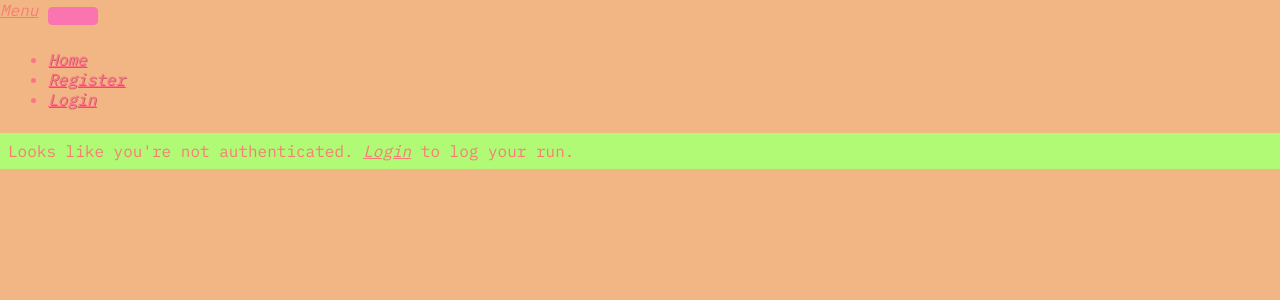
After one commit to raphaelavergud/django_blog, a Django app: page /add_run/ in a window 1280 px wide. The commit adds this page. Shown: the top 300 px of the page. Run offline with Django 3.2, Linux system fonts and the light colour scheme; some libraries are stand-ins or nearby versions.

Commit message:
added a new page to log runs & author id

```diff
--- a/django_blog/blog/forms.py
+++ b/django_blog/blog/forms.py
@@ -1,10 +1,11 @@
 from hashlib import sha256
 from django import forms
+from django.http import request
 
 # from django.contrib.auth import get_user_model
 # from django.contrib.auth.forms import UserCreationForm
 
-from .models import Blog, NewUser
+from .models import Blog, NewUser, Run
 
 
 # Create your forms here.
@@ -27,15 +28,39 @@ class NewUserForm(forms.ModelForm):
 
 
 class NewPostForm(forms.ModelForm):
+
     class Meta:
         model = Blog
         fields = ["title", "body"]
 
+    def __init__(self, *args, **kwargs):
+        self.logged_in_user = kwargs.pop("logged_in_user", None)
+        super(NewPostForm, self).__init__(*args, **kwargs)
+
     def save(self, commit=True):
-        post = super(NewPostForm, self).save()
+        post = super(NewPostForm, self).save(commit=False)
+        post.author_id = self.logged_in_user.id
         if commit:
             post.save()
         return post
+
+
+class NewRunForm(forms.ModelForm):
+
+    class Meta:
+        model = Run
+        fields = ["title", "distance", "body"]
+
+    def __init__(self, *args, **kwargs):
+        self.logged_in_user = kwargs.pop("logged_in_user", None)
+        super(NewRunForm, self).__init__(*args, **kwargs)
+
+    def save(self, commit=True):
+        run = super(NewRunForm, self).save(commit=False)
+        run.author_id = self.logged_in_user.id
+        if commit:
+            run.save()
+        return run
 
 
 # class NewUserForm(UserCreationForm):
--- a/django_blog/blog/models.py
+++ b/django_blog/blog/models.py
@@ -12,6 +12,12 @@ class Blog(models.Model):
     title = models.CharField(max_length=200)
     body = models.TextField()
     date = models.DateTimeField(auto_now=True)
+    author = models.ForeignKey(
+        "NewUser",
+        on_delete=models.SET_DEFAULT,
+        default=None,
+        to_field="id"
+    )
 
     def __str__(self):
         return self.title
@@ -21,6 +27,12 @@ class Run(models.Model):
     body = models.TextField()
     distance = models.IntegerField()
     date = models.DateTimeField(auto_now=True)
+    author = models.ForeignKey(
+        "NewUser",
+        on_delete=models.SET_DEFAULT,
+        default=None,
+        to_field="id"
+    )
 
     def __str__(self):
         return self.title
--- /dev/null
+++ b/django_blog/blog/templates/blog/add_run.html
@@ -0,0 +1,29 @@
+{% extends "blog/structure.html" %}
+
+{% block pagetitle %}Log a Run{% endblock %}
+{% block content %}
+
+    {% if user.is_authenticated %}
+
+        <h1>log run:</h1>
+
+        {% load crispy_forms_tags %}
+
+        <!--log your run-->
+        <p>Hi {{user.username}}. Want to log your run?</p>
+        <div class="container py-5">
+            <form method="POST">
+                {% csrf_token %}
+                {{ addrun_form|crispy }}
+                <button class="btn btn-primary" type="submit">Submit</button>
+            </form>
+        </div>
+
+    {% else %}
+
+        <p class="text-center">Looks like you're not authenticated. <a href="/login">Login</a> to log your run.</p>
+
+    {% endif %}
+
+
+{% endblock content %}
--- a/django_blog/blog/templates/blog/blog_post.html
+++ b/django_blog/blog/templates/blog/blog_post.html
@@ -8,8 +8,9 @@
     <body>
         {% load markdownify %}
         <h1>{{ blog.title }}</h1>
-        <p>{{ blog.date }}</p>
+        <p>Author: {{ blog.author.username }}</p>
         <p>{{ blog.body|markdownify }}</p>
+        <p>Submitted on {{ blog.date }}</p>
         <br>
         <br>
         {% comment %} <p><a href="/blog/{ % {{ blog.id }} - 1% }/"> {{ Previous blog post }} </a></p>
--- a/django_blog/blog/templates/blog/nav.html
+++ b/django_blog/blog/templates/blog/nav.html
@@ -24,6 +24,10 @@
                 <a class="nav-link" href="/add_post">Add Post</a>
             </li>
 
+            <li class="nav-item">
+                <a class="nav-link" href="/add_run">Add Run</a>
+            </li>
+
             {% else %}
 
             <li class="nav-item">
--- a/django_blog/blog/templates/blog/run.html
+++ b/django_blog/blog/templates/blog/run.html
@@ -7,9 +7,10 @@
 {% block content %}
     <body>
         <h1>{{ run.title }}</h1>
-        <p>{{ run.date }}</p>
+        <p>Author: {{ run.author.username }}</p>
         <p>Distance of this run: {{ run.distance }} km</p>
         <p>{{ run.body }}</p>
+        <p>Submitted on {{ run.date }}</p>
 
     </body>
 
--- a/django_blog/blog/urls.py
+++ b/django_blog/blog/urls.py
@@ -14,4 +14,5 @@ urlpatterns = [
     path("login/", views.login_request, name="login"),
     path("logout/", views.logout_request, name= "logout"),
     path("add_post/", views.add_post, name="add_post"),
+    path("add_run/", views.add_run, name="add_run"),
 ]
--- a/django_blog/blog/views.py
+++ b/django_blog/blog/views.py
@@ -8,7 +8,7 @@ from django.contrib.auth.forms import AuthenticationForm
 import logging
 
 from .models import Blog, CustomAccountManager, Run
-from .forms import NewUserForm, NewPostForm
+from .forms import NewUserForm, NewPostForm, NewRunForm
 
 # module level logger:
 logger = logging.getLogger(__name__)
@@ -38,7 +38,7 @@ def blog_post(request, id=1):
 
 def add_post(request):
     if request.method == "POST":
-        form = NewPostForm(request.POST)
+        form = NewPostForm(request.POST, logged_in_user=request.user)
         if form.is_valid():
             post = form.save()
             messages.success(request, "Added new blog post successfully.")
@@ -111,6 +111,21 @@ def run_log(request, id=1):
     context = {"run": run}
     return render(request, "blog/run.html", context)
 
+def add_run(request):
+    if request.method == "POST":
+        form = NewRunForm(request.POST)
+        if form.is_valid():
+            post = form.save()
+            messages.success(request, "Logged run successfully.")
+            return redirect("/")
+        messages.error(request, "Unsuccessful. Could not log run.")
+    form = NewRunForm()
+    return render(
+        request=request,
+        template_name="blog/add_run.html",
+        context={"addrun_form": form},
+    )
+
 
 # cross site request forgery protection exemption to allow this
 @csrf_exempt
```
Also changed, not shown: django_blog/blog/migrations/0002_blog_author.py (added), django_blog/blog/migrations/0003_alter_blog_author.py (added), django_blog/blog/migrations/0004_run_author.py (added).
